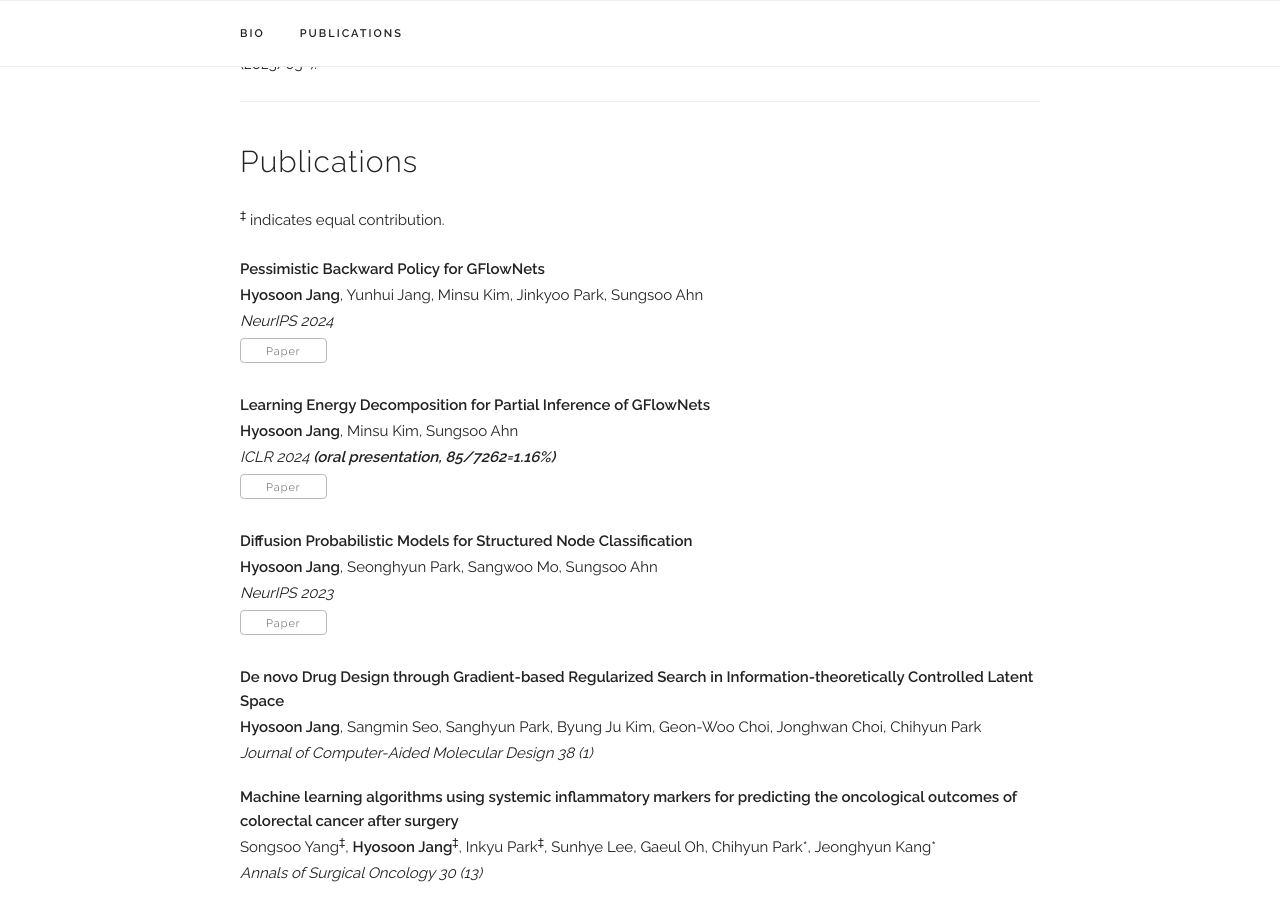
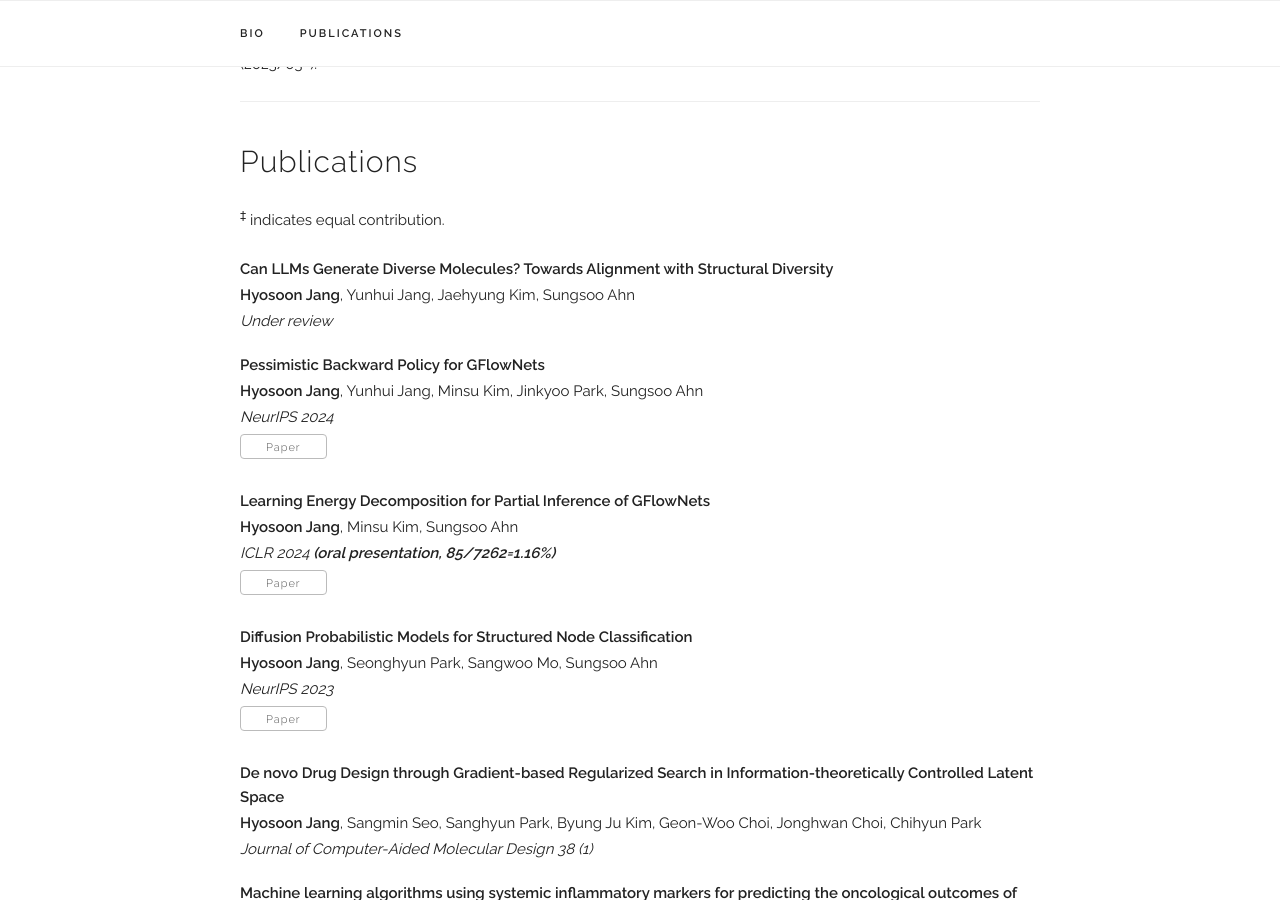
Before and after one commit to hsjang0/hsjang, a Jekyll site: the page built from index.html, in a window 1280 px wide and 900 px high, scrolled down 436 px. Built offline with Jekyll 4.4.1, drawn with Linux system fonts in a browser that asks for light colours; some web fonts are replaced.

Commit message:
Update publications.yaml

```diff
--- a/_data/publications.yaml
+++ b/_data/publications.yaml
@@ -1,4 +1,10 @@
 papers:
+
+  - title: "Can LLMs Generate Diverse Molecules? Towards Alignment with Structural Diversity"
+    authors: "<b>Hyosoon Jang</b>, Yunhui Jang, Jaehyung Kim, Sungsoo Ahn"
+    venue: "Under review"
+    selected: y
+
   - title: "Pessimistic Backward Policy for GFlowNets"
     authors: "<b>Hyosoon Jang</b>, Yunhui Jang, Minsu Kim, Jinkyoo Park, Sungsoo Ahn"
     venue: "NeurIPS 2024"
```
